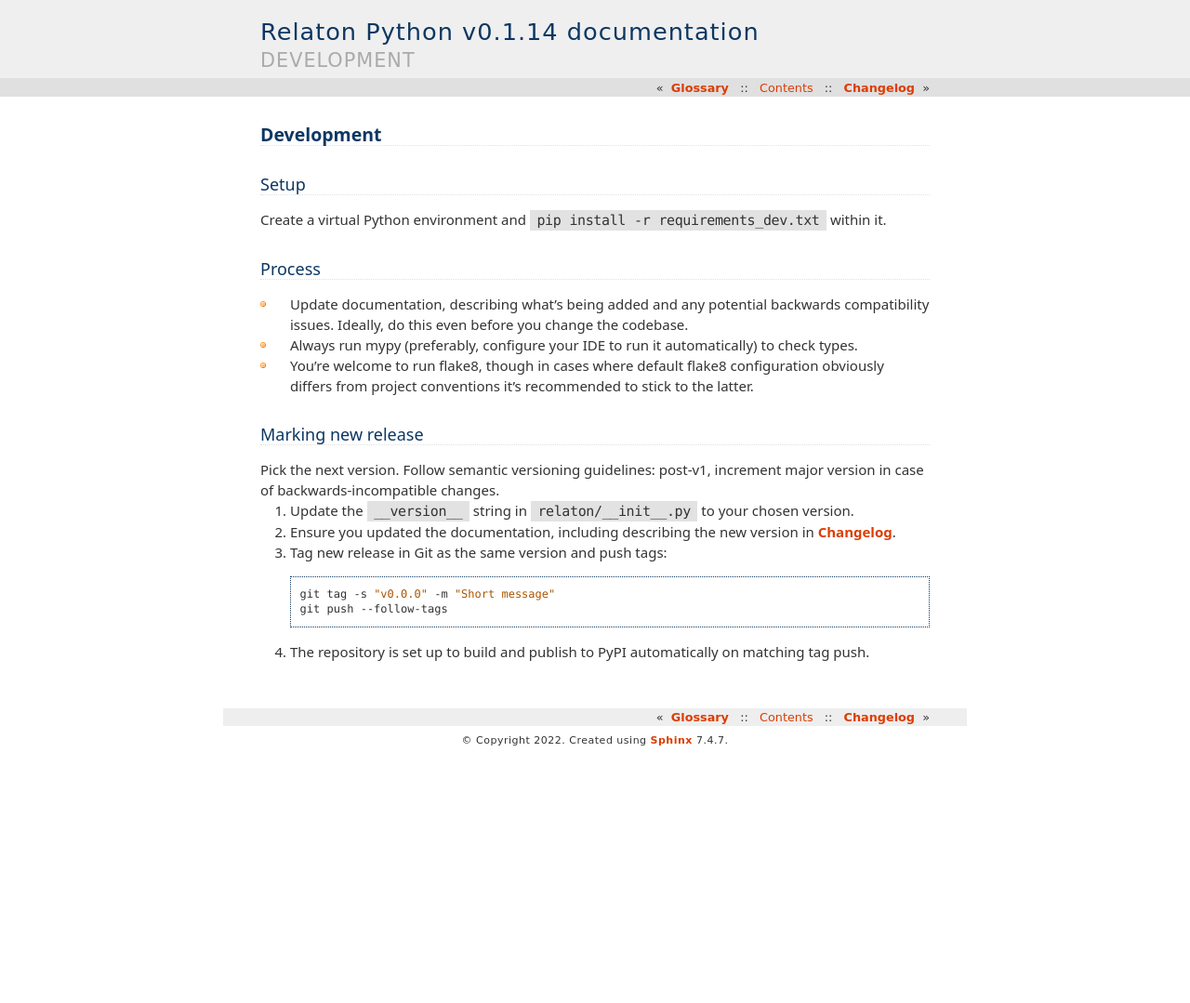
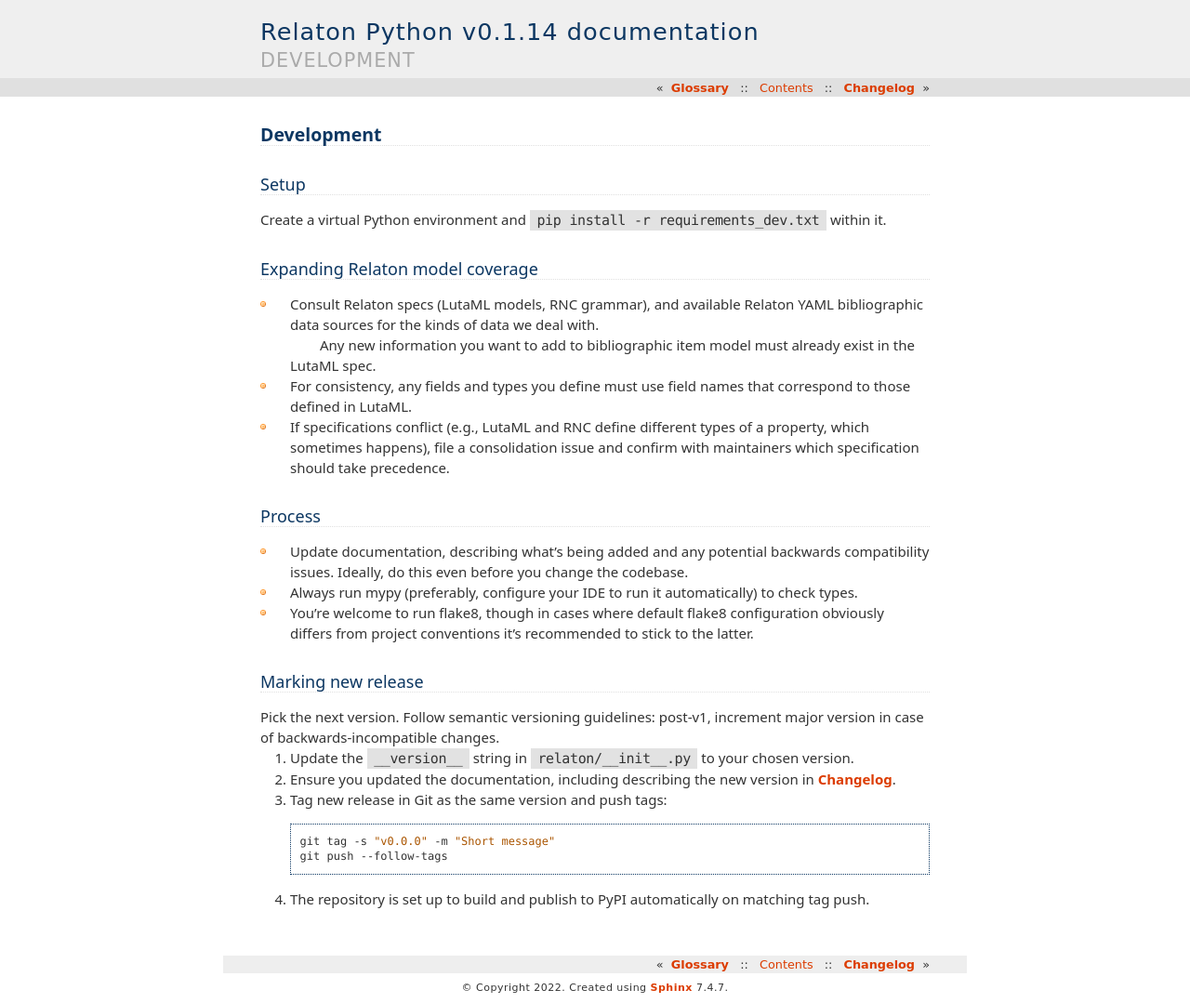
Before and after one commit to relaton/relaton-py, a Sphinx documentation site: the page built from docs/development.rst, in a window 1280 px wide. Shown: the whole page at 93% size. Built offline with Sphinx 7.4.7, drawn with Linux system fonts in a browser that asks for light colours; before the commit the page ends 900 px from its top, so only the background shows below that.

Commit message:
docs(development): +section on expanding spec coverage

```diff
--- a/docs/development.rst
+++ b/docs/development.rst
@@ -7,6 +7,24 @@ Setup
 
 Create a virtual Python environment
 and ``pip install -r requirements_dev.txt`` within it.
+
+Expanding Relaton model coverage
+================================
+
+- Consult Relaton specs (LutaML models, RNC grammar),
+  and available Relaton YAML bibliographic data sources
+  for the kinds of data we deal with.
+
+  Any new information you want
+  to add to bibliographic item model must already exist in the LutaML spec.
+
+- For consistency, any fields and types you define must use field names
+  that correspond to those defined in LutaML.
+
+- If specifications conflict
+  (e.g., LutaML and RNC define different types of a property, which sometimes happens),
+  file a consolidation issue and confirm with maintainers
+  which specification should take precedence.
 
 Process
 =======
```
